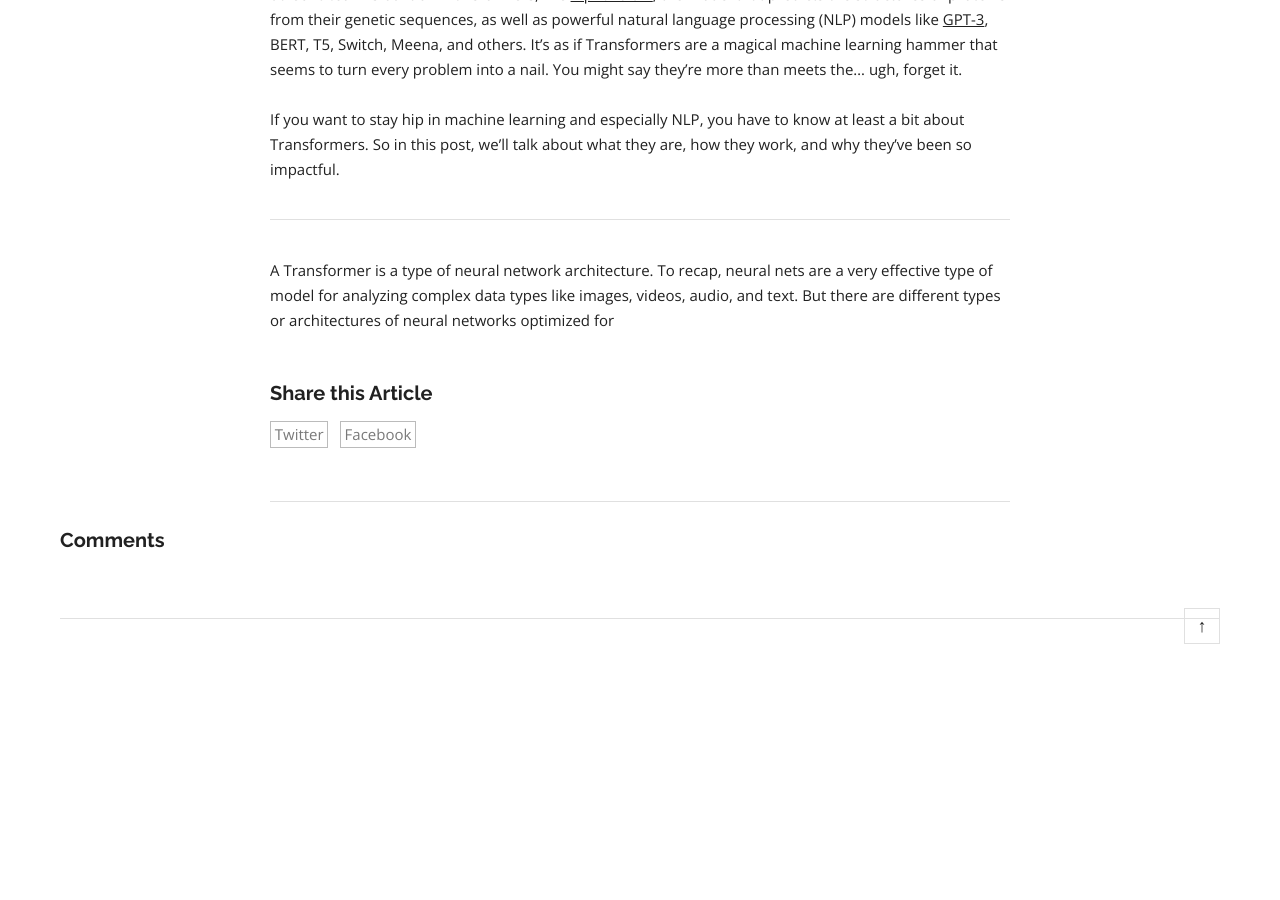
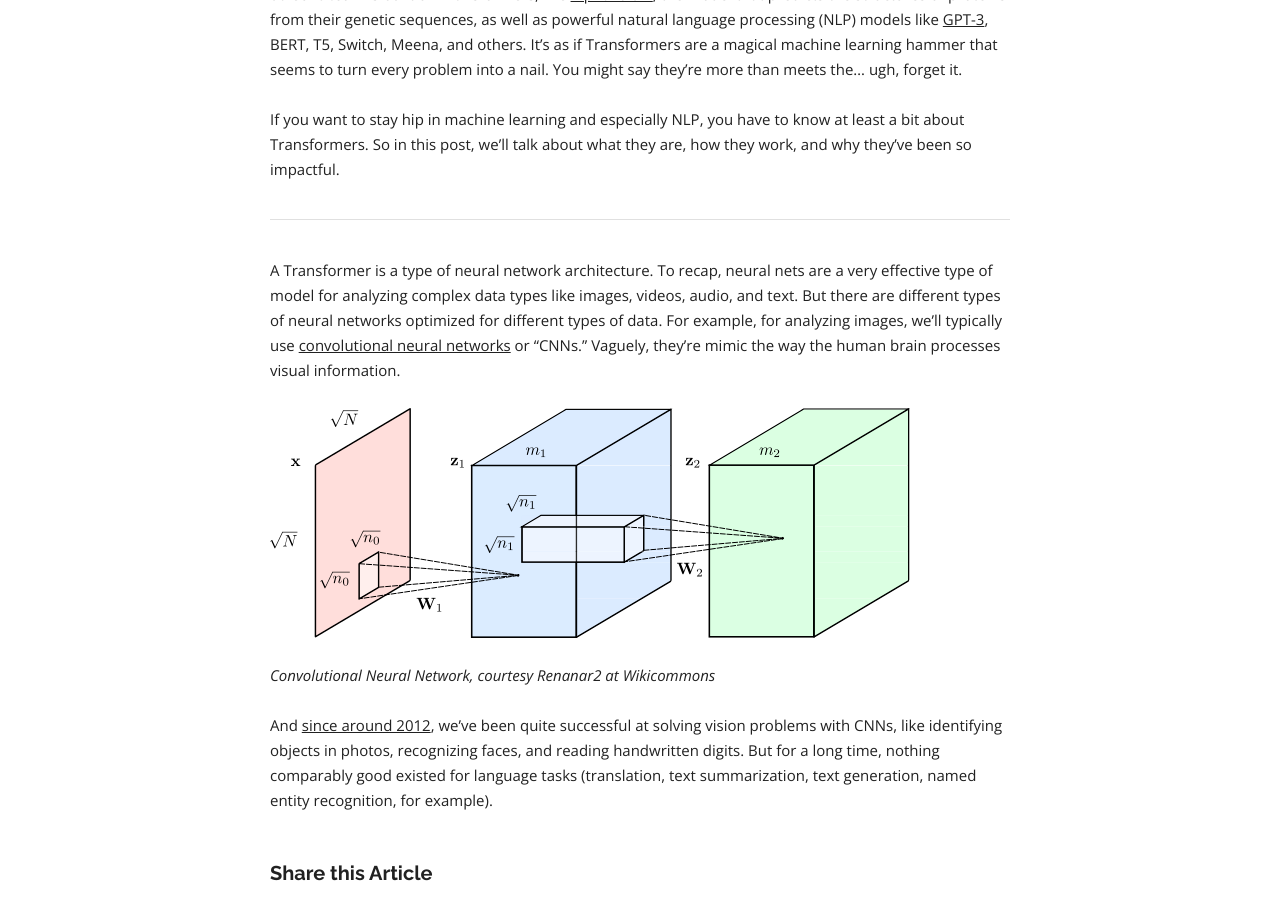
Before and after one commit to dalequark/daleonai, a Jekyll site: the page built from _posts/2021-05-06-transformers-explained-understand-the-model-behind-gpt-3-bert-t5-and-more.md, in a window 1280 px wide and 900 px high, scrolled down 843 px. Built offline with Jekyll 4.4.1, drawn with Linux system fonts in a browser that asks for light colours; some web fonts are replaced; a script that is not in the unit is left out; comment, search, counter and statistics services are not loaded; before the commit the page ends 1512 px from its top, so only the background shows below that.

Commit message:
Update Blog “2021-05-06-transformers-explained-understand-the-model-behind-gpt-3-bert-t5-and-more”

```diff
--- a/_posts/2021-05-06-transformers-explained-understand-the-model-behind-gpt-3-bert-t5-and-more.md
+++ b/_posts/2021-05-06-transformers-explained-understand-the-model-behind-gpt-3-bert-t5-and-more.md
@@ -15,6 +15,12 @@ Today, the mind-blowing discovery that's rocking everyone's world is a type of n
 
 If you want to stay hip in machine learning and especially NLP, you have to know at least a bit about Transformers. So in this post, we'll talk about what they are, how they work, and why they've been so impactful.
 
----
+- - -
 
-A Transformer is a type of neural network architecture. To recap, neural nets are a very effective type of model for analyzing complex data types like images, videos, audio, and text. But there are different types or architectures of neural networks optimized for
+A Transformer is a type of neural network architecture. To recap, neural nets are a very effective type of model for analyzing complex data types like images, videos, audio, and text. But there are different types of neural networks optimized for different types of data. For example, for analyzing images, we'll typically use [convolutional neural networks](https://en.wikipedia.org/wiki/Convolutional_neural_network) or "CNNs." Vaguely, they're mimic the way the human brain processes visual information.
+
+![](/images/cnn.png "Convolutional Neural Network")
+
+*Convolutional Neural Network, courtesy Renanar2 at Wikicommons*
+
+And [since around 2012](https://qz.com/1034972/the-data-that-changed-the-direction-of-ai-research-and-possibly-the-world/), we've been quite successful at solving vision problems with CNNs, like identifying objects in photos, recognizing faces, and reading handwritten digits. But for a long time, nothing comparably good existed for language tasks (translation, text summarization, text generation, named entity recognition, for example).
```
Also changed, not shown: images/cnn.png (added).
